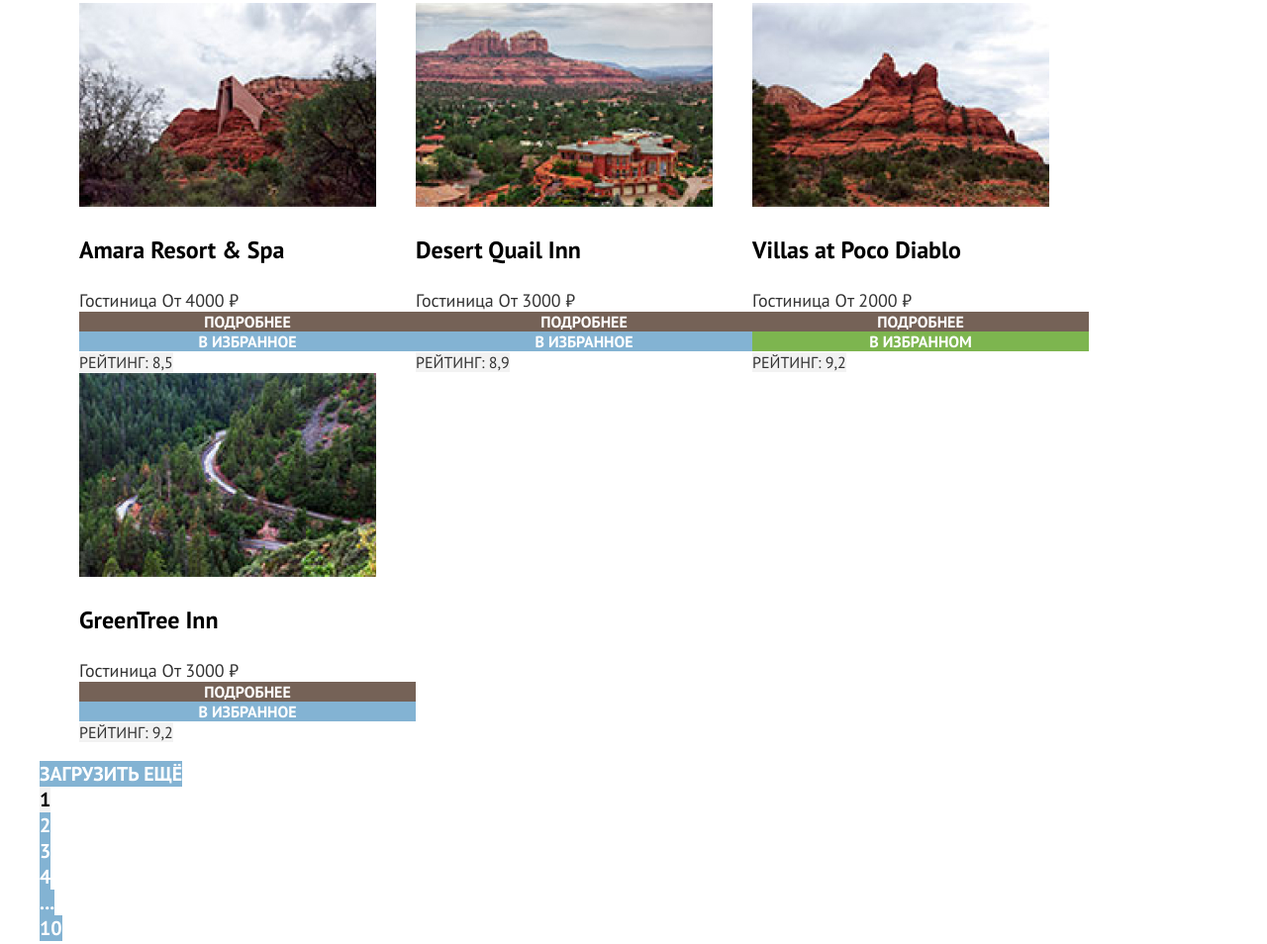
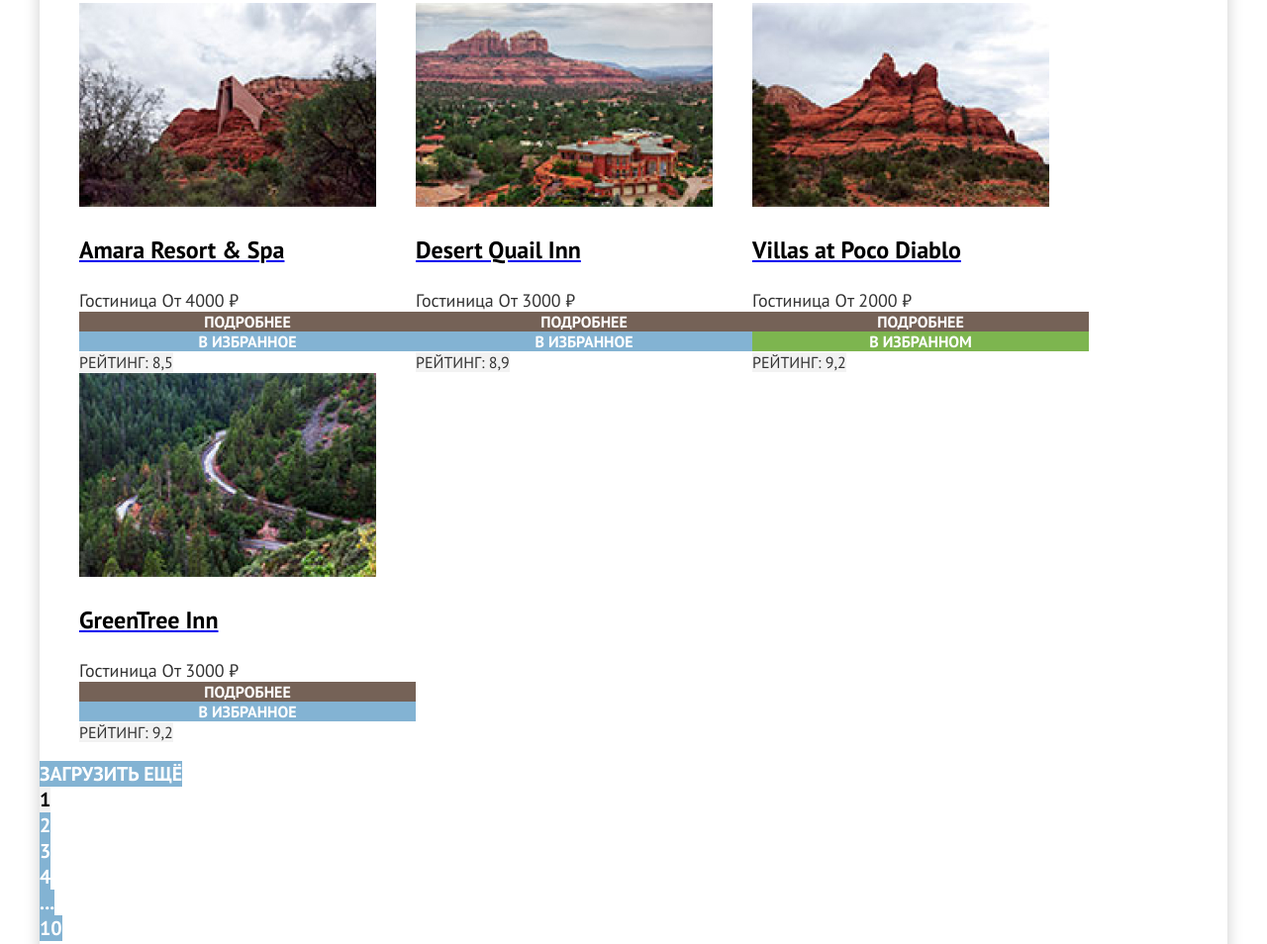
Before and after one commit to htmlacademy-htmlcss/593331-sedona-33, a plain HTML site: page 6/catalog.html in a window 1280 px wide. Shown: the part 814-1768 px from the top of the page at 99% size. Drawn offline with Linux system fonts and the light colour scheme.

Commit message:
:heavy_check_mark: Сборка #6

```diff
--- a/6/catalog.html
+++ b/6/catalog.html
@@ -10,6 +10,7 @@
 </head>
 
 <body>
+  <div class="page-container">
     <header class="page-header">
       <nav class="navigation">
         <a class="logo" href="index.html"><img src="images/logo_sedona.svg" width="139" height="70"
@@ -39,7 +40,6 @@
       </nav>
     </header>
     <main class="main-inner main-container">
-    <div class="page-container">
       <div class="catalog-hotels-form">
         <header class="inner-header">
           <h1 class="white-font big-title">Гостиницы Седоны</h1>
@@ -134,7 +134,7 @@
                 <img class="product-car-image" src="images/hotel_amara.jpg" width="300" height="206"
                   alt="Отель 'Amara Resort & Spa'">
               </a>
-              <a class="hotel-card-title-link">
+              <a class="hotel-card-title-link" href="#">
                 <h3 class="hotel-card-title">Amara Resort & Spa</h3>
               </a>
               <span class="hotel-card-price">Гостиница От 4000 ₽</span>
@@ -150,7 +150,7 @@
                 <img class="product-car-image" src="images/hotel_desert.jpg" width="300" height="206"
                   alt="Отель 'Desert Quail Inn'">
               </a>
-              <a class="hotel-card-title-link">
+              <a class="hotel-card-title-link" href="#">
                 <h3 class="hotel-card-title">Desert Quail Inn</h3>
               </a>
               <span class="hotel-card-price">Гостиница От 3000 ₽</span>
@@ -166,7 +166,7 @@
                 <img class="product-car-image" src="images/hotel_villas.jpg" width="300" height="206"
                   alt="Отель 'Villas at Poco Diablo'">
               </a>
-              <a class="hotel-card-title-link">
+              <a class="hotel-card-title-link" href="#">
                 <h3 class="hotel-card-title">Villas at Poco Diablo</h3>
               </a>
               <span class="hotel-card-price">Гостиница От 2000 ₽</span>
@@ -182,7 +182,7 @@
                 <img class="product-car-image" src="images/hotel_greentree.jpg" width="300" height="206"
                   alt="Отель 'GreenTree Inn'">
               </a>
-              <a class="hotel-card-title-link">
+              <a class="hotel-card-title-link" href="#">
                 <h3 class="hotel-card-title">GreenTree Inn</h3>
               </a>
               <span class="hotel-card-price">Гостиница От 3000 ₽</span>
@@ -224,7 +224,6 @@
           <option value="20">20</option>
         </select>
       </div>
-    </div>
     </main>
     <footer class="page-footer">
       <section class="footer-sign">
@@ -261,6 +260,7 @@
         </section>
       </div>
     </footer>
+  </div>
 </body>
 
 </html>
--- a/6/styles/styles.css
+++ b/6/styles/styles.css
@@ -73,6 +73,7 @@ body {
 .page-container {
   width: 1200px;
   margin: 0 auto;
+  box-shadow: 0px 0px 15px rgba(0, 0, 0, 0.2);
 }
 .button-brown {
   background-color: #756257 ;
@@ -98,7 +99,7 @@ body {
   line-height: 36px;
   color: #333333;
   text-align: center;
-  margin-bottom: 35px: ;
+  margin-bottom: 110px;
 }
 .advantages-list {
   background-color: #83B3D3;
@@ -343,11 +344,10 @@ body {
 }
 .search {
   padding-top: 91px;
-  padding-bottom: 93x;
+  padding-bottom: 93px;
   padding-left: 240px;
   padding-right: 240px;
 }
-
 .button-brown.button-big {
   margin-bottom: 20px;
   margin-top: 15px;
```
Also changed, not shown: 6/index.html (+9 -6 lines). Lines whose indentation alone changed are shown as unchanged.
